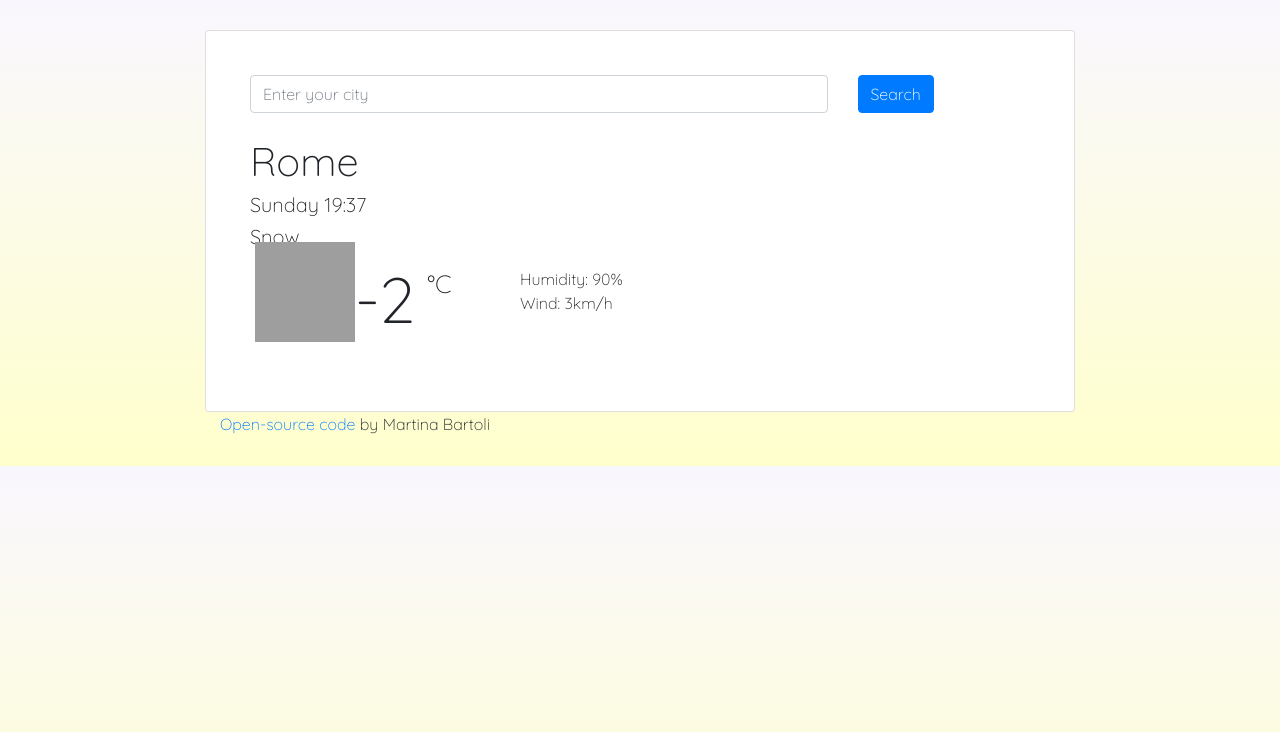
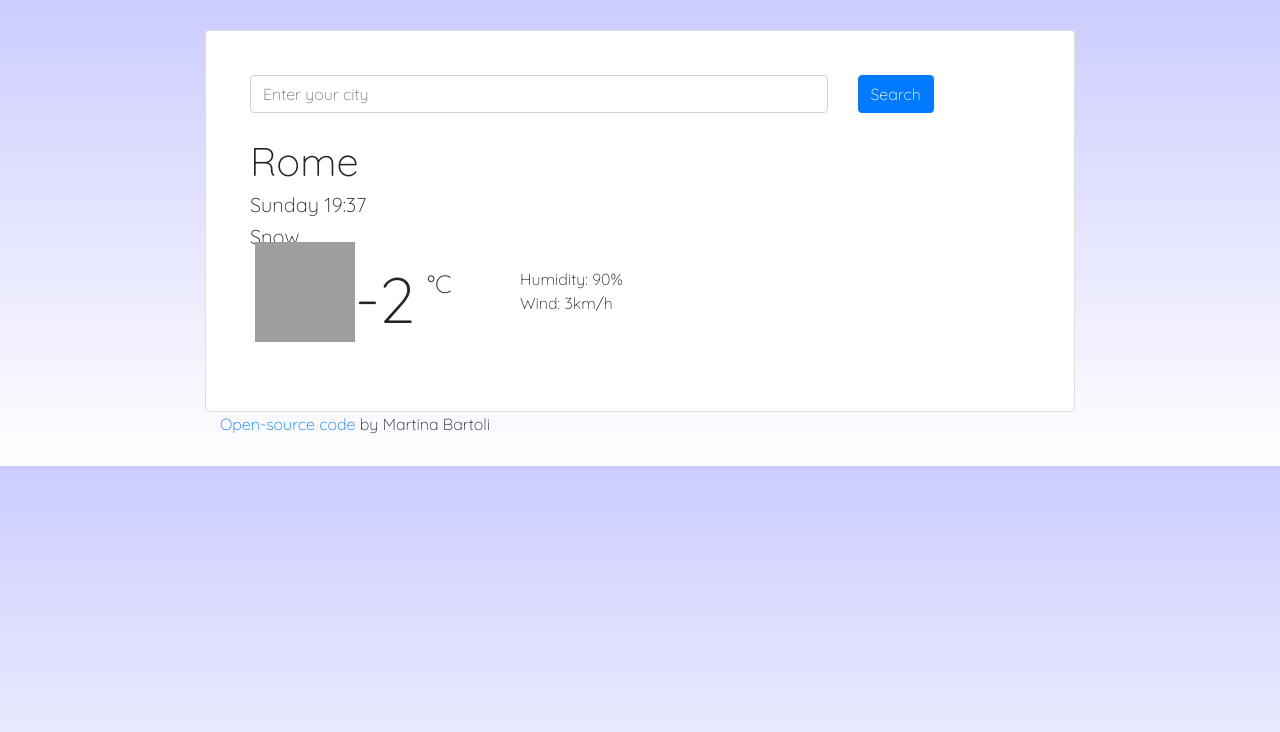
Before and after one commit to mbartoli87/my-awsome-project, a website: page index.html in a window 1280 px wide. Drawn offline with nearby package versions, Linux system fonts and the light colour scheme; no server answers; grey boxes are pictures that could not be loaded.

Commit message:
Modified background color

```diff
--- a/style.css
+++ b/style.css
@@ -1,5 +1,5 @@
 body {
-  background: linear-gradient(to bottom, #f9f7fe 0%, #ffffcc 100%);
+  background: linear-gradient(to bottom, #ccccff 0%, #ffffff 100%);
 }
 
 .location {
```
